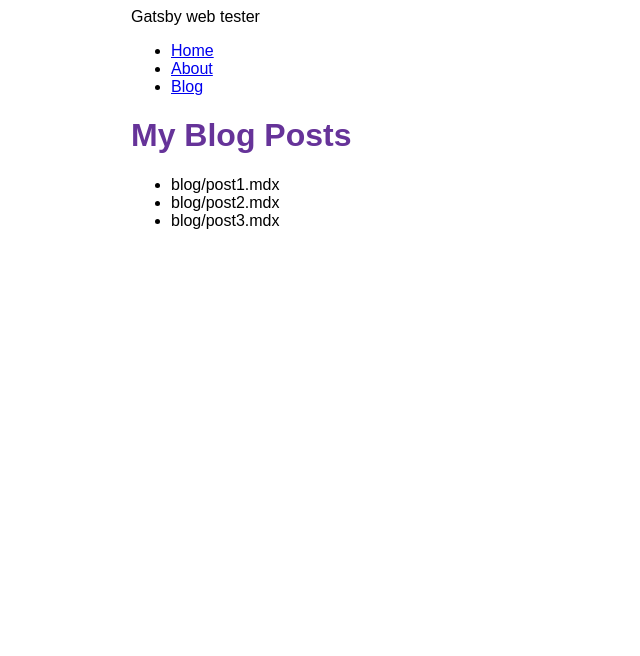
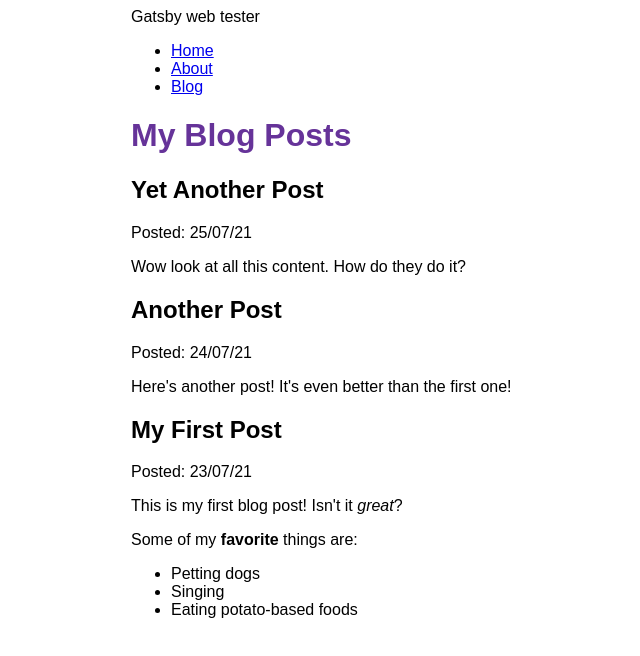
Before and after one commit to FerAtTheFringe/gatsby-tester, a Gatsby site: page /blog in a window 1280 px wide. Shown: the whole page, without its empty margins (259-899 px from the left). Built offline with nearby package versions, Linux system fonts and the light colour scheme; Gatsby itself is replaced by a stand-in of ours.

Commit message:
Finished Gatsby Tutorial Part 5

```diff
--- a/blog/post1.mdx
+++ b/blog/post1.mdx
@@ -0,0 +1,12 @@
+---
+title: "My First Post"
+date: "2021-07-23"
+---
+
+This is my first blog post! Isn't it *great*?
+
+Some of my **favorite** things are:
+
+* Petting dogs
+* Singing
+* Eating potato-based foods
--- a/blog/post2.mdx
+++ b/blog/post2.mdx
@@ -0,0 +1,6 @@
+---
+title: "Another Post"
+date: "2021-07-24"
+---
+
+Here's another post! It's even better than the first one!
--- a/blog/post3.mdx
+++ b/blog/post3.mdx
@@ -0,0 +1,6 @@
+---
+title: "Yet Another Post"
+date: "2021-07-25"
+---
+
+Wow look at all this content. How do they do it?
--- a/gatsby-config.js
+++ b/gatsby-config.js
@@ -12,6 +12,7 @@ module.exports = {
         name: `blog`,
         path: `${__dirname}/blog`,
       }
-    }
+    },
+    "gatsby-plugin-mdx",
   ],
 }
--- a/src/pages/about.js
+++ b/src/pages/about.js
@@ -12,7 +12,7 @@ const AboutPage = () => {
 
     return (
         <main>
-            <Layout pageTitle="Home Page">
+            <Layout pageTitle="About Page">
                 <p>Hi there! I'm the proud creator of this site, which I built with Gatsby.</p>
                 <p>Check this out!</p>
                 <button onClick={increaseCounter}>Click here</button>
--- a/src/pages/blog.js
+++ b/src/pages/blog.js
@@ -1,31 +1,37 @@
 import * as React from 'react'
 import Layout from '../components/layout'
+import { MDXRenderer } from 'gatsby-plugin-mdx'
 import { graphql } from 'gatsby'
 
 const BlogPage = ({ data }) => {
 
   return (
     <Layout pageTitle="My Blog Posts">
-            <ul>
       {
-                    data.allFile.edges.map(node => (
-                        <li key={node.node.id}>
-                            {node.node.id}
-                        </li>
+        data.allMdx.nodes.map((node) => (
+          <article key={node.id}>
+            <h2>{node.frontmatter.title}</h2>
+            <p>Posted: {node.frontmatter.date}</p>
+            <MDXRenderer>
+              {node.body}
+            </MDXRenderer>
+          </article>
         ))
       }
-            </ul>
     </Layout>
   )
 }
 
 export const query = graphql`
-query allFilesQuery {
-    allFile(filter: {sourceInstanceName: {eq: "blog"}}) {
-      edges {
-        node {
+query allMdxFileQuery {
+  allMdx(sort: {fields: frontmatter___date, order: DESC}) {
+    nodes {
+      frontmatter {
+        date(formatString: "DD/MM/YY")
+        title
+      }
       id
-        }
+      body
     }
   }
 }
```
Also changed, not shown: package.json (+8 -2 lines), 1 other file. Lines whose indentation alone changed are shown as unchanged.
